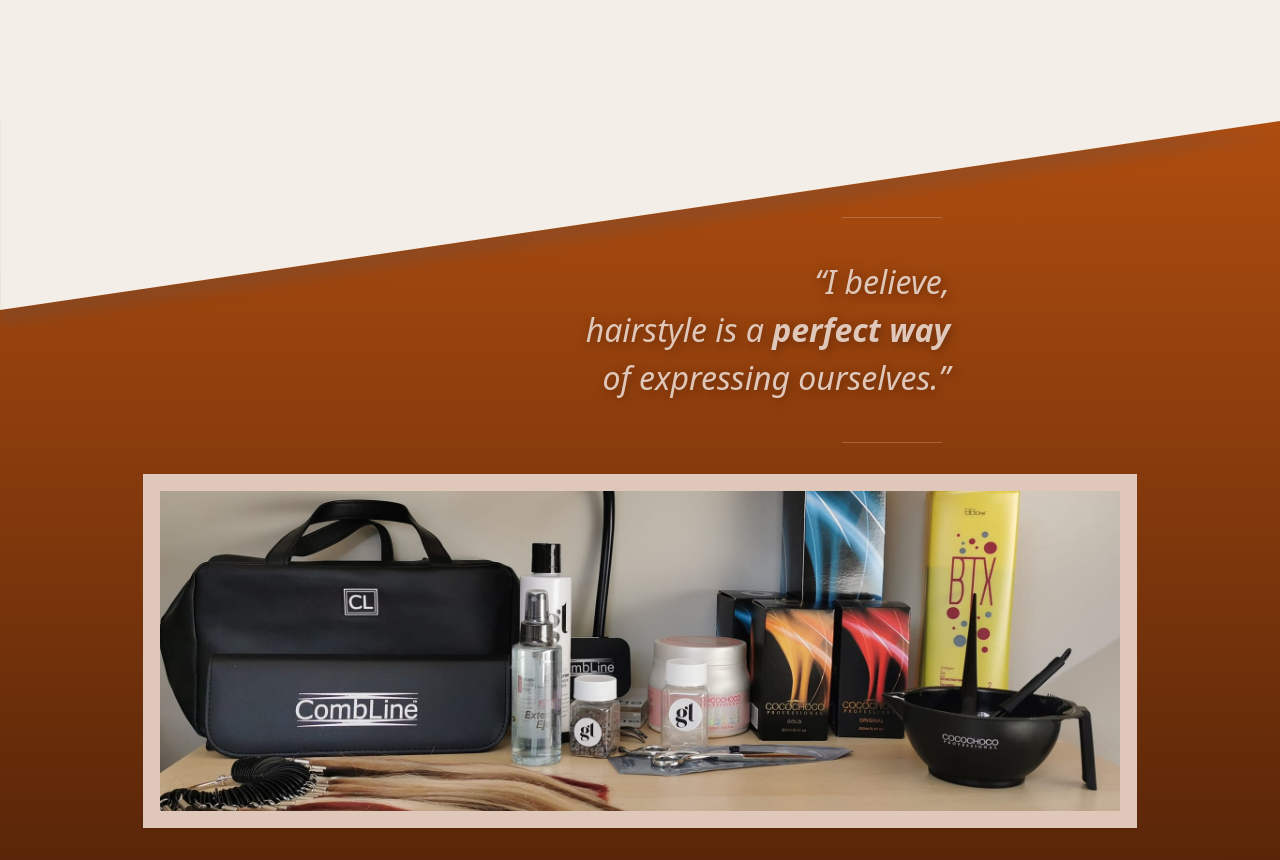
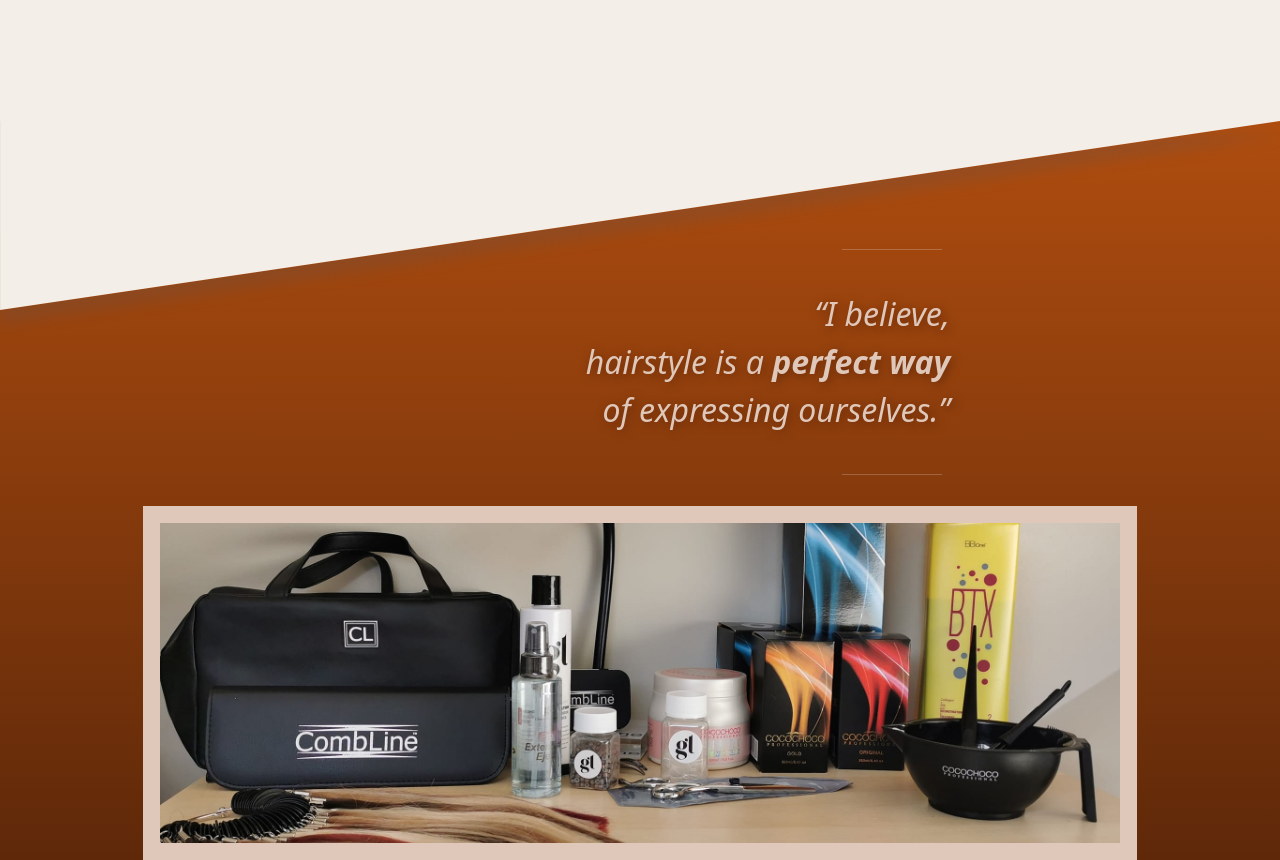
Before and after one commit to bckash/maja-www, a website built with Parcel: page src/index.html in a window 1280 px wide. Shown: the part 1660-2520 px from the top of the page. Built offline with nearby package versions, Linux system fonts and the light colour scheme; files whose address does not match are found by name; a web font is replaced by a local one.

Commit message:
Missing Big MQ (till 3000px)
+ About Me
+ Paralax

```diff
--- a/src/scss/main.scss
+++ b/src/scss/main.scss
@@ -205,6 +205,13 @@
 }
 
 // MQ
+
+@media screen and (min-width: 2140px){
+
+    .bridge--1 {
+        height: 410px;
+    }
+}
 
 @media screen and (max-width: 1000px) {
 
@@ -810,7 +817,6 @@
 //------------------------------------
 
 #paralax {
-    position: relative;
     padding: 12rem 0;
     background: v.$grad__bg-main--3;
     background: linear-gradient(180deg, v.$grad__bg-main--3 0%, v.$grad__bg-main--4 100%);
@@ -858,6 +864,37 @@
 }
 
 // MQ
+
+
+@media screen and (min-width: 2600px) {
+
+    #paralax {
+        padding-top: 20rem;
+        padding-bottom: 16rem;
+    }
+}
+
+@media screen and (max-width: 2600px) {
+
+    #paralax {
+        padding-top: 18rem;
+        padding-bottom: 14rem;
+    }
+}
+
+@media screen and (max-width: 2200px) {
+
+    #paralax {
+        padding-top: 16rem;
+    }
+}
+
+@media screen and (max-width: 1300px) {
+
+    #paralax {
+        padding-top: 14rem;
+    }
+}
 
 @media screen and (max-width: 1200px) {
 
```
Also changed, not shown: src/index.html (+4 -2 lines), dist/css/main.css, 1 other file.
